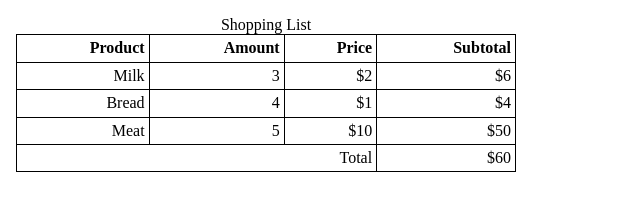
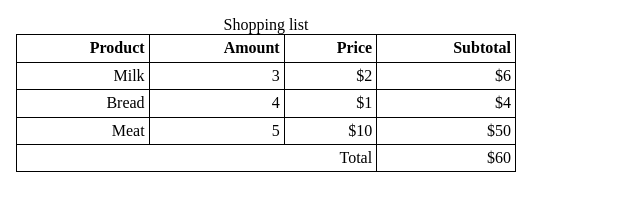
Before and after one commit to Alex666777666/Simple-table, a plain HTML site: page index.html in a window 1280 px wide. Shown: the full height of the page, 0-640 px from the left. Drawn offline with nearby package versions, Linux system fonts and the light colour scheme.

Commit message:
Update index.html

```diff
--- a/index.html
+++ b/index.html
@@ -16,7 +16,7 @@
     <div>
       <table>
         <caption>
-          Shopping List
+          Shopping list
         </caption>
         <thead>
           <th>Product</th>
```
